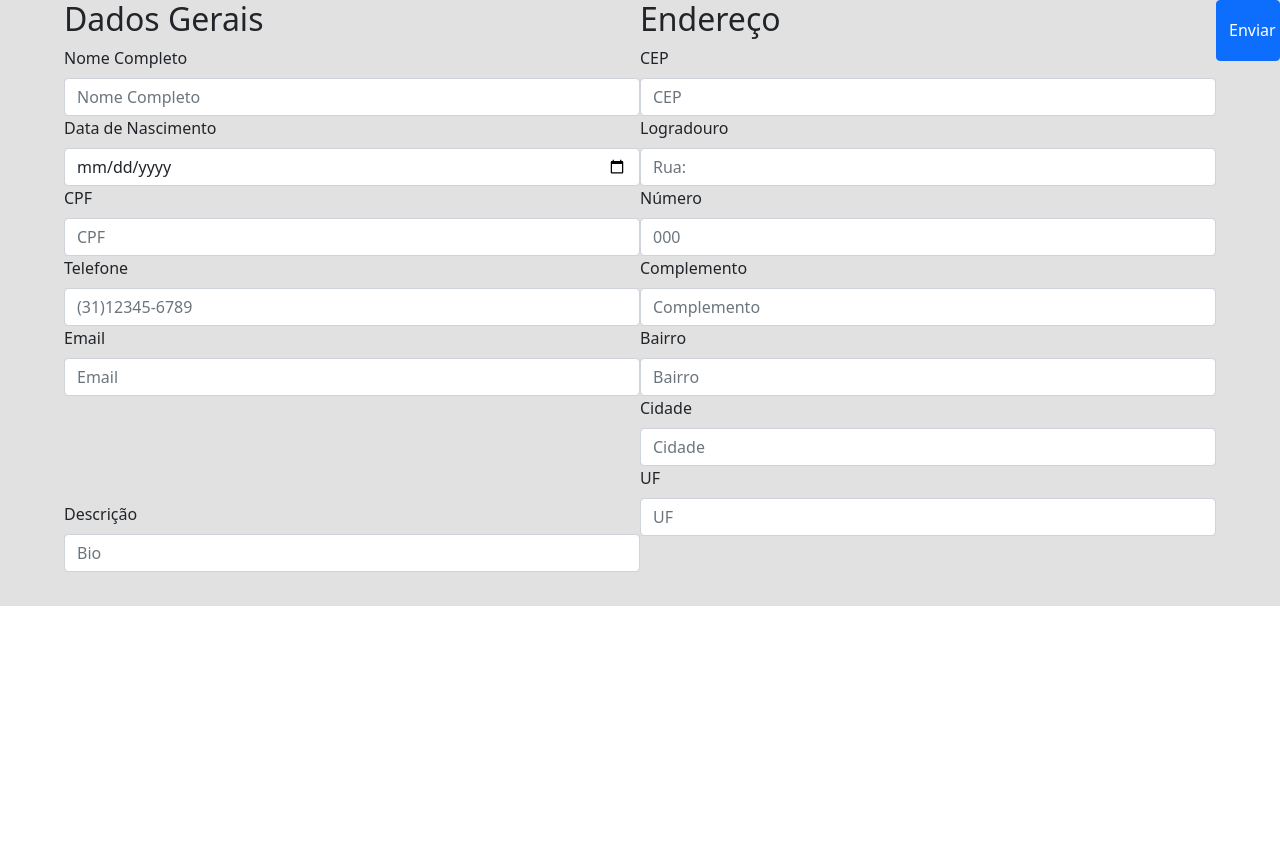
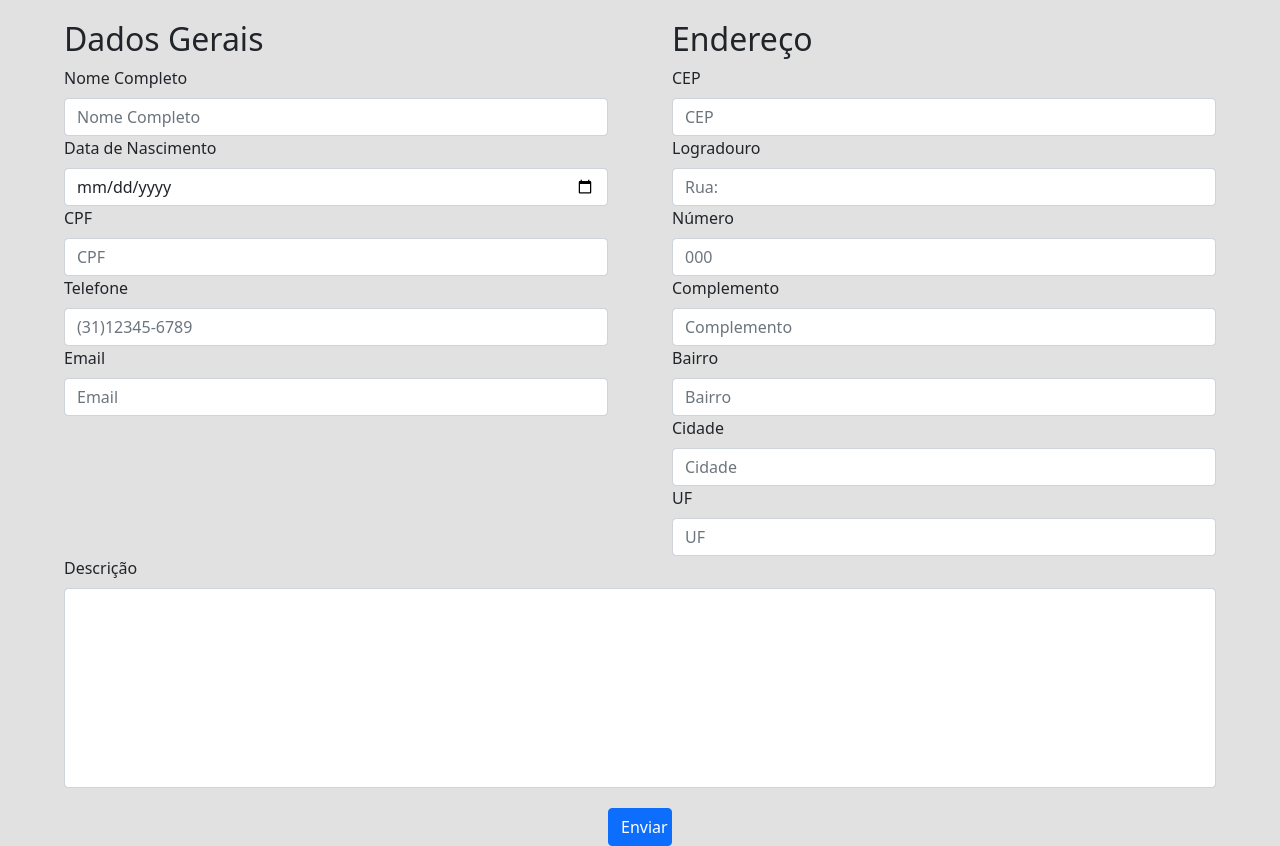
Before and after one commit to brenobernardes/form-cep, a React (Create React App) app: page / in a window 1280 px wide. Before the commit the page ends 800 px from the top, so only its background shows below. Built offline with nearby package versions, Linux system fonts and the light colour scheme.

Commit message:
display grid adjusts made

```diff
--- a/src/pages/form/form.js
+++ b/src/pages/form/form.js
@@ -53,7 +53,7 @@ export default function Forms () {
                     <Form.Control type="date" placeholder="Data de Nascimento" />
 
                     <Form.Label>CPF</Form.Label>
-                    <Form.Control type="number" placeholder="CPF" />
+                    <Form.Control type="number" placeholder="CPF" maxLength={11} />
 
                     <Form.Label>Telefone</Form.Label>
                     <Form.Control type="number" placeholder="(31)12345-6789" />
@@ -90,8 +90,7 @@ export default function Forms () {
 
                 <Form.Group className="descriptionGroup" controlId="formBasicPassword">
                     <Form.Label>Descrição</Form.Label>
-                    <Form.Control type="text" placeholder="Bio" />
-                    <Form.Text></Form.Text>
+                    <Form.Control type="text" className="formText" />
                 </Form.Group>
 
                 <Button type="submit">Enviar</Button>
--- a/src/pages/form/form.scss
+++ b/src/pages/form/form.scss
@@ -2,24 +2,39 @@ $primary-color: rgba(0, 0, 0, 0.116);
 
 .mainForm {
     background-color: $primary-color;
+    padding-top: 20px;
 }
 
 .mainForm Form {
     display: grid;
-    grid-template-columns: 5% 45% 45% 5%;
+    grid-template-columns: 5% 42.5% 5% 42.5% 5%;
     grid-template-rows: 10%;
 }
 
 .infoGroup {
     grid-column-start: 2;
+    grid-row-start: 1;
+    grid-row-end: 8;
 }
 
 .addressGroup {
-    grid-column-start: 3;
+    grid-column-start: 4;
+    grid-row-start: 1;
+    grid-row-end: 8;
 }
 
 .descriptionGroup {
-    grid-row-start: 15;
+    grid-row-start: 9;
     grid-column-start: 2;
-    grid-column-end: 3;
+    grid-column-end: 5;
 }
+
+.formText {
+    height: 200px;
+}
+
+.mainForm Button {
+    margin-top: 20px;
+    grid-column-start: 3;
+    grid-row-start: 10;
+}
```
